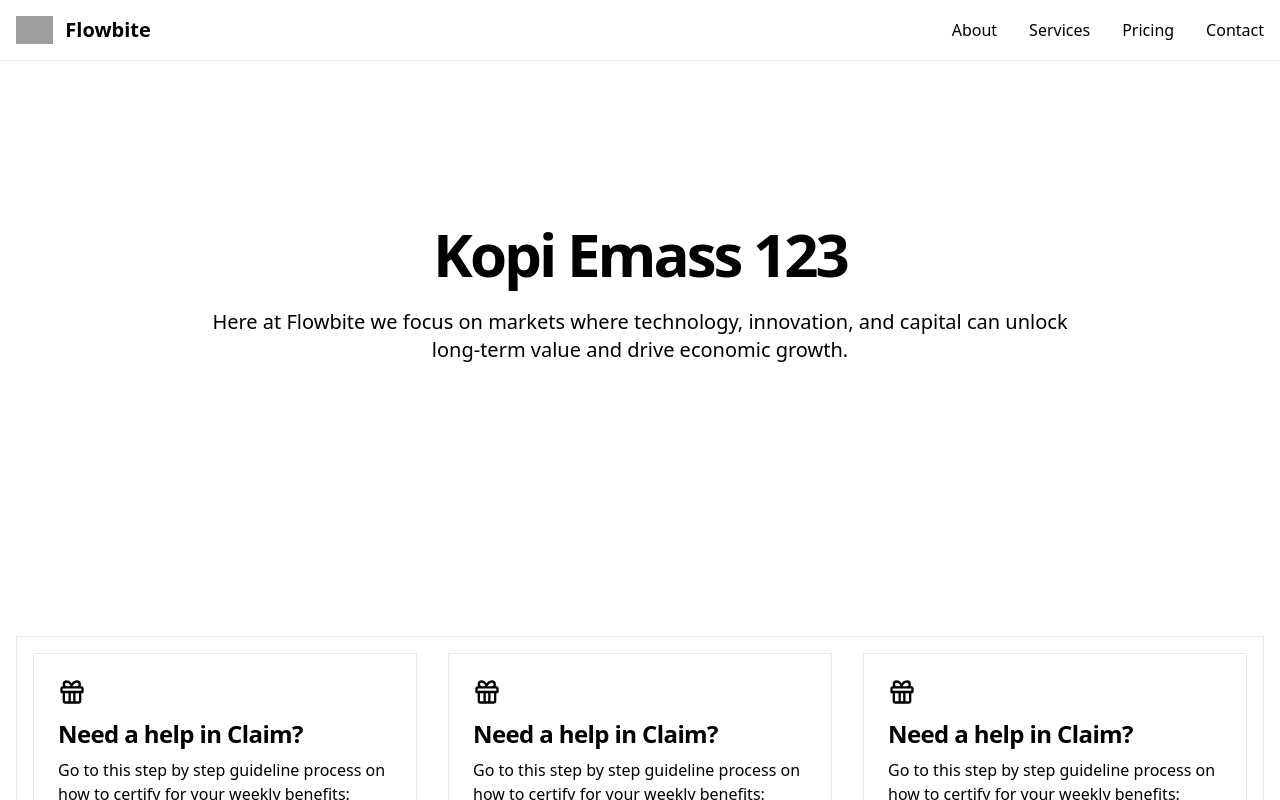
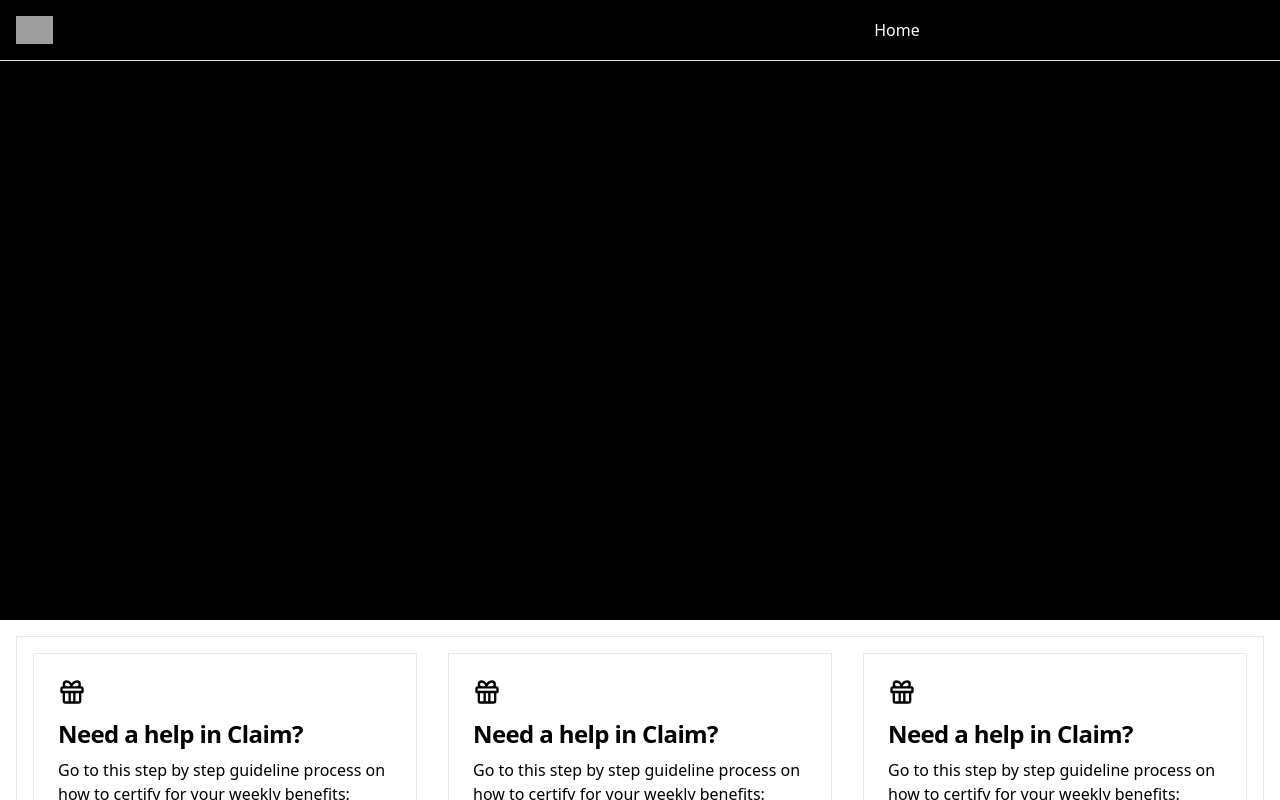
Before and after one commit to habbiwidagdo/website-profile-umkm, a React (Vite) app: page / in a window 1280 px wide. Shown: the top 800 px of the page. Built offline with nearby package versions, Linux system fonts and the light colour scheme; grey boxes are pictures that could not be loaded.

Commit message:
push testing 2

```diff
--- a/src/Home.jsx
+++ b/src/Home.jsx
@@ -6,7 +6,7 @@
   return (
     <div>
       <Navbar />
-      <section class="bg-center bg-no-repeat bg-white bg-blend-multiply">
+      <section class="bg-center bg-no-repeat bg-black bg-blend-multiply">
         <div class="px-4 mx-auto max-w-screen-xl text-center py-24 lg:py-56">
           <h1 class="mb-6 text-4xl font-bold tracking-tighter text-black md:text-5xl lg:text-6xl">
             Kopi Emass 123
```
